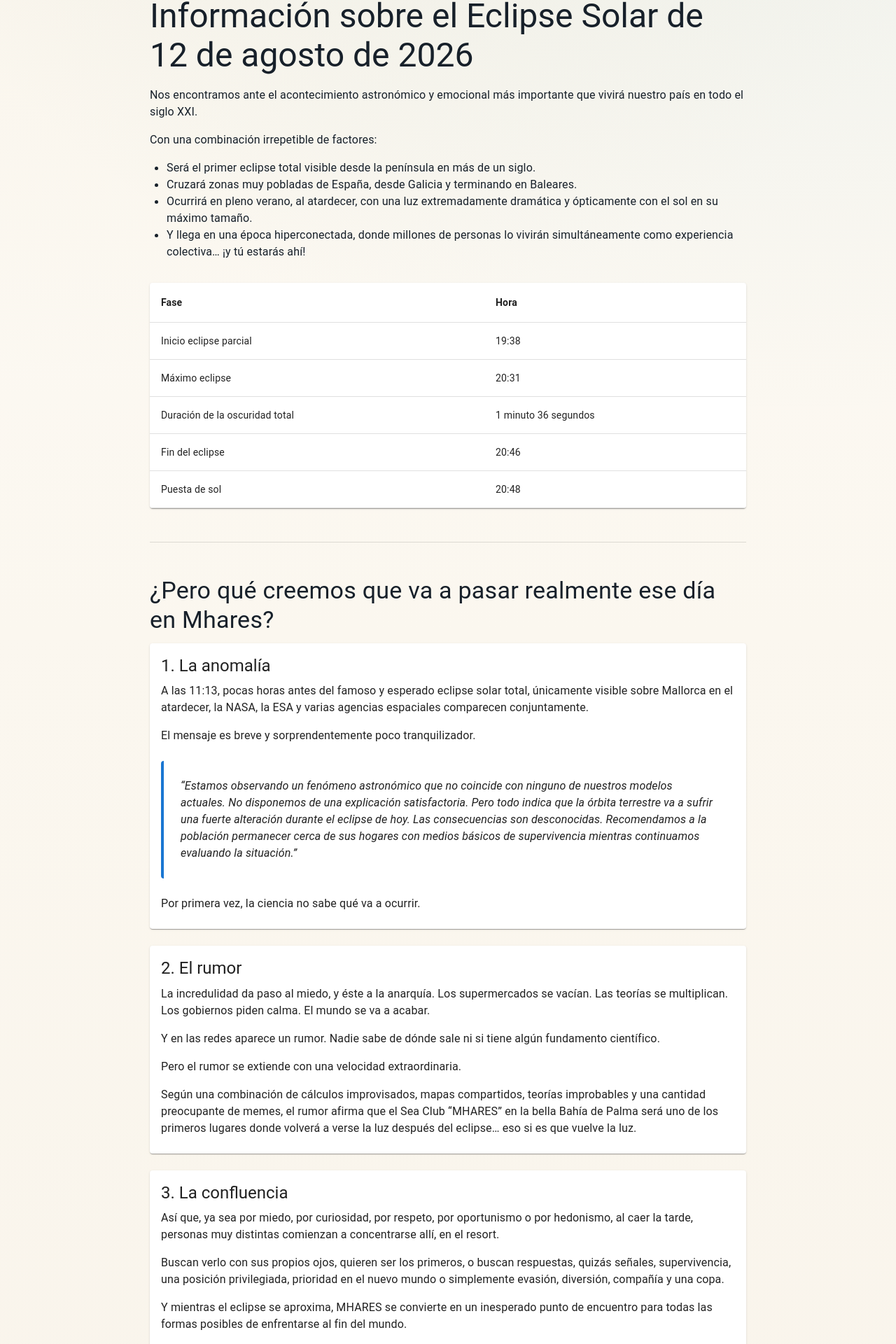
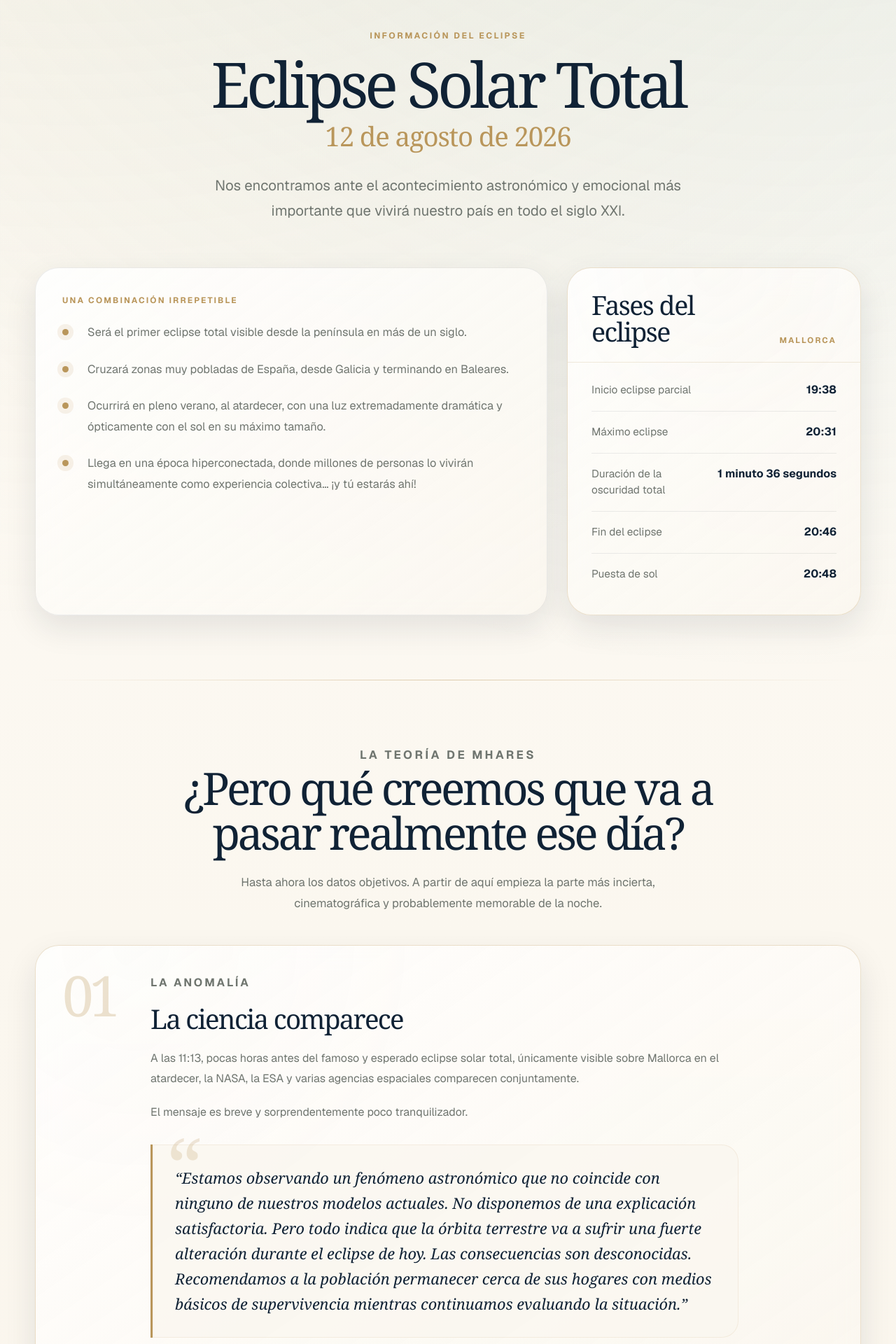
Before and after one commit to jose149/eclipse, a Next.js app: page / in a window 1280 px wide. Shown: the part 1741-3661 px from the top of the page at 70% size. Built offline with nearby package versions, Linux system fonts and the light colour scheme.

Commit message:
added information

```diff
--- /dev/null
+++ b/src/app/components/information/Information.css
@@ -0,0 +1,388 @@
+.information {
+  width: 100%;
+  padding: 112px 24px;
+  color: var(--color-ink);
+}
+
+.information__inner {
+  width: 100%;
+  max-width: 1180px;
+  margin: 0 auto;
+}
+
+.information__header {
+  max-width: 860px;
+  margin: 0 auto 64px;
+  text-align: center;
+}
+
+.information__eyebrow {
+  margin: 0 0 18px;
+  color: var(--color-champagne);
+  font-size: 0.76rem;
+  font-weight: 700;
+  letter-spacing: 0.2em;
+  text-transform: uppercase;
+}
+
+.information__title {
+  margin: 0;
+  color: var(--color-deep-blue);
+  font-family: Georgia, "Times New Roman", serif;
+  font-size: clamp(3.2rem, 7vw, 6.8rem);
+  font-weight: 400;
+  line-height: 0.95;
+  letter-spacing: -0.06em;
+}
+
+.information__title span {
+  display: block;
+  margin-top: 14px;
+  color: var(--color-champagne);
+  font-size: clamp(1.6rem, 3vw, 2.8rem);
+  letter-spacing: -0.03em;
+}
+
+.information__lead {
+  max-width: 720px;
+  margin: 34px auto 0;
+  color: var(--color-muted);
+  font-size: clamp(1.1rem, 1.6vw, 1.35rem);
+  line-height: 1.75;
+}
+
+.information__overview {
+  display: grid;
+  grid-template-columns: minmax(0, 1.1fr) 420px;
+  gap: 28px;
+  align-items: stretch;
+}
+
+.information__facts-card,
+.information__timeline-card,
+.information__story-card {
+  border: var(--border-soft);
+  border-radius: 34px;
+  background: var(--gradient-surface);
+  box-shadow: var(--shadow-card);
+  backdrop-filter: blur(16px);
+}
+
+.information__facts-card {
+  padding: 38px;
+}
+
+.information__section-label {
+  margin: 0 0 24px;
+  color: var(--color-champagne);
+  font-size: 0.74rem;
+  font-weight: 700;
+  letter-spacing: 0.18em;
+  text-transform: uppercase;
+}
+
+.information__facts {
+  display: grid;
+  gap: 22px;
+  margin: 0;
+  padding: 0;
+  list-style: none;
+}
+
+.information__facts li {
+  display: grid;
+  grid-template-columns: 18px 1fr;
+  gap: 18px;
+  align-items: start;
+}
+
+.information__fact-marker {
+  width: 9px;
+  height: 9px;
+  margin-top: 10px;
+  border-radius: 50%;
+  background: var(--color-champagne);
+  box-shadow: 0 0 0 7px rgba(185, 150, 91, 0.12);
+}
+
+.information__facts p {
+  margin: 0;
+  color: var(--color-muted);
+  font-size: 1.02rem;
+  line-height: 1.85;
+}
+
+.information__timeline-card {
+  overflow: hidden;
+  border: var(--border-champagne);
+  background:
+    linear-gradient(145deg, rgba(255, 255, 255, 0.86), rgba(251, 247, 239, 0.76)),
+    radial-gradient(circle at 50% 0%, rgba(185, 150, 91, 0.16), transparent 42%);
+}
+
+.information__timeline-header {
+  display: flex;
+  align-items: flex-end;
+  justify-content: space-between;
+  gap: 18px;
+  padding: 34px 34px 24px;
+  border-bottom: 1px solid rgba(185, 150, 91, 0.2);
+}
+
+.information__timeline-header p {
+  margin: 0;
+  color: var(--color-deep-blue);
+  font-family: Georgia, "Times New Roman", serif;
+  font-size: 2.35rem;
+  line-height: 1;
+  letter-spacing: -0.04em;
+}
+
+.information__timeline-header span {
+  color: var(--color-champagne);
+  font-size: 0.72rem;
+  font-weight: 700;
+  letter-spacing: 0.18em;
+  text-transform: uppercase;
+}
+
+.information__timeline {
+  padding: 10px 34px 28px;
+}
+
+.information__timeline-row {
+  display: grid;
+  grid-template-columns: 1fr auto;
+  gap: 18px;
+  align-items: baseline;
+  padding: 18px 0;
+  border-bottom: 1px solid rgba(23, 32, 42, 0.08);
+}
+
+.information__timeline-row:last-child {
+  border-bottom: 0;
+}
+
+.information__timeline-row span {
+  color: var(--color-muted);
+  font-size: 0.96rem;
+  line-height: 1.5;
+}
+
+.information__timeline-row strong {
+  color: var(--color-deep-blue);
+  font-size: 1rem;
+  font-weight: 700;
+  white-space: nowrap;
+}
+
+.information__divider {
+  width: 100%;
+  height: 1px;
+  margin: 92px 0;
+  background: linear-gradient(
+    90deg,
+    transparent,
+    rgba(185, 150, 91, 0.45),
+    transparent
+  );
+}
+
+.information__story-header {
+  max-width: 820px;
+  margin: 0 auto 44px;
+  text-align: center;
+}
+
+.information__story-header h3 {
+  margin: 0;
+  color: var(--color-deep-blue);
+  font-family: Georgia, "Times New Roman", serif;
+  font-size: clamp(2.6rem, 5vw, 4.8rem);
+  font-weight: 400;
+  line-height: 1;
+  letter-spacing: -0.055em;
+}
+
+.information__story-header p {
+  max-width: 700px;
+  margin: 24px auto 0;
+  color: var(--color-muted);
+  font-size: 1.04rem;
+  line-height: 1.8;
+}
+
+.information__story-grid {
+  display: grid;
+  gap: 26px;
+}
+
+.information__story-card {
+  position: relative;
+  display: grid;
+  grid-template-columns: 110px 1fr;
+  gap: 16px;
+  padding: 38px;
+  overflow: hidden;
+}
+
+.information__story-card--featured {
+  border: var(--border-champagne);
+  background:
+    linear-gradient(145deg, rgba(255, 255, 255, 0.9), rgba(251, 247, 239, 0.78)),
+    radial-gradient(circle at 12% 0%, rgba(185, 150, 91, 0.18), transparent 34%);
+}
+
+.information__card-number {
+  color: rgba(185, 150, 91, 0.28);
+  font-family: Georgia, "Times New Roman", serif;
+  font-size: 5rem;
+  line-height: 0.8;
+  letter-spacing: -0.08em;
+}
+
+.information__card-content {
+  max-width: 840px;
+}
+
+.information__card-content h4 {
+  margin: 0 0 22px;
+  color: var(--color-deep-blue);
+  font-family: Georgia, "Times New Roman", serif;
+  font-size: clamp(2rem, 3vw, 3.2rem);
+  font-weight: 400;
+  line-height: 1;
+  letter-spacing: -0.045em;
+}
+
+.information__card-content p {
+  margin: 0 0 18px;
+  color: var(--color-muted);
+  font-size: 1rem;
+  line-height: 1.85;
+}
+
+.information__card-content p:last-child {
+  margin-bottom: 0;
+}
+
+.information__quote {
+  position: relative;
+  margin: 32px 0;
+  padding: 30px 32px;
+  border-left: 3px solid var(--color-champagne);
+  border-radius: 0 24px 24px 0;
+  background: rgba(251, 247, 239, 0.8);
+  box-shadow: inset 0 0 0 1px rgba(185, 150, 91, 0.12);
+}
+
+.information__quote::before {
+  content: "“";
+  position: absolute;
+  top: -28px;
+  left: 20px;
+  color: rgba(185, 150, 91, 0.22);
+  font-family: Georgia, "Times New Roman", serif;
+  font-size: 7rem;
+  line-height: 1;
+}
+
+.information__quote p {
+  position: relative;
+  margin: 0;
+  color: var(--color-deep-blue);
+  font-family: Georgia, "Times New Roman", serif;
+  font-size: clamp(1.14rem, 1.7vw, 1.36rem);
+  font-style: italic;
+  line-height: 1.65;
+}
+
+/* Responsive */
+
+@media (max-width: 980px) {
+  .information {
+    padding: 88px 22px;
+  }
+
+  .information__overview {
+    grid-template-columns: 1fr;
+  }
+
+  .information__story-card {
+    grid-template-columns: 80px 1fr;
+    padding: 32px;
+  }
+
+  .information__card-number {
+    font-size: 4rem;
+  }
+}
+
+@media (max-width: 640px) {
+  .information {
+    padding: 72px 18px;
+  }
+
+  .information__header {
+    margin-bottom: 42px;
+    text-align: left;
+  }
+
+  .information__lead {
+    margin-left: 0;
+    margin-right: 0;
+  }
+
+  .information__facts-card,
+  .information__timeline-card,
+  .information__story-card {
+    border-radius: 26px;
+  }
+
+  .information__facts-card,
+  .information__story-card {
+    padding: 26px;
+  }
+
+  .information__timeline-header {
+    align-items: flex-start;
+    flex-direction: column;
+    padding: 28px 26px 22px;
+  }
+
+  .information__timeline {
+    padding: 8px 26px 24px;
+  }
+
+  .information__timeline-row {
+    grid-template-columns: 1fr;
+    gap: 6px;
+  }
+
+  .information__divider {
+    margin: 68px 0;
+  }
+
+  .information__story-header {
+    text-align: left;
+  }
+
+  .information__story-grid {
+    gap: 20px;
+  }
+
+  .information__story-card {
+    grid-template-columns: 1fr;
+    gap: 10px;
+  }
+
+  .information__card-number {
+    font-size: 3.2rem;
+  }
+
+  .information__quote {
+    margin: 26px 0;
+    padding: 26px 24px;
+    border-radius: 0 20px 20px 0;
+  }
+}
--- a/src/app/components/information/Information.tsx
+++ b/src/app/components/information/Information.tsx
@@ -1,18 +1,4 @@
-import {
-  Box,
-  Card,
-  CardContent,
-  Container,
-  Divider,
-  Paper,
-  Table,
-  TableBody,
-  TableCell,
-  TableContainer,
-  TableHead,
-  TableRow,
-  Typography,
-} from "@mui/material";
+import "./Information.css";
 
 const eclipseTimeline = [
   { phase: "Inicio eclipse parcial", time: "19:38" },
@@ -22,119 +8,99 @@ const eclipseTimeline = [
   { phase: "Puesta de sol", time: "20:48" },
 ];
 
+const eclipseFacts = [
+  "Será el primer eclipse total visible desde la península en más de un siglo.",
+  "Cruzará zonas muy pobladas de España, desde Galicia y terminando en Baleares.",
+  "Ocurrirá en pleno verano, al atardecer, con una luz extremadamente dramática y ópticamente con el sol en su máximo tamaño.",
+  "Llega en una época hiperconectada, donde millones de personas lo vivirán simultáneamente como experiencia colectiva… ¡y tú estarás ahí!",
+];
+
 export default function Information() {
   return (
-    <Box component="section" id="eclipse-info" sx={{ py: 8 }}>
-      <Container maxWidth="md">
+    <section id="eclipse-info" className="information">
+      <div className="information__inner">
+        <div className="information__header">
+          <p className="information__eyebrow">Información del eclipse</p>
 
-        <Typography variant="h3" component="h2" gutterBottom>
-          Información sobre el Eclipse Solar de 12 de agosto de 2026
-        </Typography>
+          <h2 className="information__title">
+            Eclipse Solar Total
+            <span>12 de agosto de 2026</span>
+          </h2>
 
-        <Typography variant="body1" component="p" sx={{ mb: 2 }}>
-          Nos encontramos ante el acontecimiento astronómico y emocional más
-          importante que vivirá nuestro país en todo el siglo XXI.
-        </Typography>
+          <p className="information__lead">
+            Nos encontramos ante el acontecimiento astronómico y emocional más
+            importante que vivirá nuestro país en todo el siglo XXI.
+          </p>
+        </div>
 
-        <Typography variant="body1" component="p" sx={{ mb: 2 }}>
-          Con una combinación irrepetible de factores:
-        </Typography>
+        <div className="information__overview">
+          <article className="information__facts-card">
+            <p className="information__section-label">
+              Una combinación irrepetible
+            </p>
 
-        <Box component="ul" sx={{ pl: 3, mb: 4 }}>
-          <li>
-            <Typography variant="body1" component="span">
-              Será el primer eclipse total visible desde la península en más de
-              un siglo.
-            </Typography>
-          </li>
+            <ul className="information__facts">
+              {eclipseFacts.map((fact) => (
+                <li key={fact}>
+                  <span className="information__fact-marker" />
+                  <p>{fact}</p>
+                </li>
+              ))}
+            </ul>
+          </article>
 
-          <li>
-            <Typography variant="body1" component="span">
-              Cruzará zonas muy pobladas de España, desde Galicia y terminando
-              en Baleares.
-            </Typography>
-          </li>
+          <aside className="information__timeline-card">
+            <div className="information__timeline-header">
+              <p>Fases del eclipse</p>
+              <span>Mallorca</span>
+            </div>
 
-          <li>
-            <Typography variant="body1" component="span">
-              Ocurrirá en pleno verano, al atardecer, con una luz
-              extremadamente dramática y ópticamente con el sol en su máximo
-              tamaño.
-            </Typography>
-          </li>
+            <div className="information__timeline">
+              {eclipseTimeline.map((item) => (
+                <div className="information__timeline-row" key={item.phase}>
+                  <span>{item.phase}</span>
+                  <strong>{item.time}</strong>
+                </div>
+              ))}
+            </div>
+          </aside>
+        </div>
 
-          <li>
-            <Typography variant="body1" component="span">
-              Y llega en una época hiperconectada, donde millones de personas lo
-              vivirán simultáneamente como experiencia colectiva… ¡y tú estarás
-              ahí!
-            </Typography>
-          </li>
-        </Box>
+        <div className="information__divider" />
 
-        <TableContainer component={Paper} sx={{ mb: 6 }}>
-          <Table>
-            <TableHead>
-              <TableRow>
-                <TableCell>
-                  <strong>Fase</strong>
-                </TableCell>
-                <TableCell>
-                  <strong>Hora</strong>
-                </TableCell>
-              </TableRow>
-            </TableHead>
+        <div className="information__story-header">
+          <p className="information__eyebrow">La teoría de Mhares</p>
 
-            <TableBody>
-              {eclipseTimeline.map((item) => (
-                <TableRow key={item.phase}>
-                  <TableCell>{item.phase}</TableCell>
-                  <TableCell>{item.time}</TableCell>
-                </TableRow>
-              ))}
-            </TableBody>
-          </Table>
-        </TableContainer>
+          <h3>¿Pero qué creemos que va a pasar realmente ese día?</h3>
 
-        <Divider sx={{ my: 6 }} />
+          <p>
+            Hasta ahora los datos objetivos. A partir de aquí empieza la parte
+            más incierta, cinematográfica y probablemente memorable de la noche.
+          </p>
+        </div>
 
-        <Typography variant="h4" component="h2" gutterBottom>
-          ¿Pero qué creemos que va a pasar realmente ese día en Mhares?
-        </Typography>
+        <div className="information__story-grid">
+          <article className="information__story-card information__story-card--featured">
+            <div className="information__card-number">01</div>
 
-        <Box sx={{ display: "grid", gap: 3 }}>
-          <Card>
-            <CardContent>
-              <Typography variant="h5" component="h3" gutterBottom>
-                1. La anomalía
-              </Typography>
+            <div className="information__card-content">
+              <p className="information__section-label">La anomalía</p>
 
-              <Typography variant="body1" component="p" sx={{ mb: 2 }}>
+              <h4>La ciencia comparece</h4>
+
+              <p>
                 A las 11:13, pocas horas antes del famoso y esperado eclipse
                 solar total, únicamente visible sobre Mallorca en el atardecer,
                 la NASA, la ESA y varias agencias espaciales comparecen
                 conjuntamente.
-              </Typography>
+              </p>
 
-              <Typography variant="body1" component="p" sx={{ mb: 2 }}>
+              <p>
                 El mensaje es breve y sorprendentemente poco tranquilizador.
-              </Typography>
+              </p>
 
-              <Paper
-                elevation={0}
-                sx={{
-                  p: 3,
-                  my: 3,
-                  borderLeft: "4px solid",
-                  borderColor: "primary.main",
-                  bgcolor: "rgba(255, 255, 255, 0.04)",
-                }}
-              >
-                <Typography
-                  variant="body1"
-                  component="blockquote"
-                  sx={{ fontStyle: "italic", m: 0 }}
-                >
+              <blockquote className="information__quote">
+                <p>
                   “Estamos observando un fenómeno astronómico que no coincide
                   con ninguno de nuestros modelos actuales. No disponemos de una
                   explicación satisfactoria. Pero todo indica que la órbita
@@ -142,79 +108,80 @@ export default function Information() {
                   de hoy. Las consecuencias son desconocidas. Recomendamos a la
                   población permanecer cerca de sus hogares con medios básicos de
                   supervivencia mientras continuamos evaluando la situación.”
-                </Typography>
-              </Paper>
+                </p>
+              </blockquote>
 
-              <Typography variant="body1" component="p">
+              <p>
                 Por primera vez, la ciencia no sabe qué va a ocurrir.
-              </Typography>
-            </CardContent>
-          </Card>
+              </p>
+            </div>
+          </article>
 
-          <Card>
-            <CardContent>
-              <Typography variant="h5" component="h3" gutterBottom>
-                2. El rumor
-              </Typography>
+          <article className="information__story-card">
+            <div className="information__card-number">02</div>
 
-              <Typography variant="body1" component="p" sx={{ mb: 2 }}>
+            <div className="information__card-content">
+              <p className="information__section-label">El rumor</p>
+
+              <h4>Todo empieza a circular</h4>
+
+              <p>
                 La incredulidad da paso al miedo, y éste a la anarquía. Los
                 supermercados se vacían. Las teorías se multiplican. Los
                 gobiernos piden calma. El mundo se va a acabar.
-              </Typography>
+              </p>
 
-              <Typography variant="body1" component="p" sx={{ mb: 2 }}>
+              <p>
                 Y en las redes aparece un rumor. Nadie sabe de dónde sale ni si
-                tiene algún fundamento científico.
-              </Typography>
+                tiene algún fundamento científico. Pero el rumor se extiende con
+                una velocidad extraordinaria.
+              </p>
 
-              <Typography variant="body1" component="p" sx={{ mb: 2 }}>
-                Pero el rumor se extiende con una velocidad extraordinaria.
-              </Typography>
-
-              <Typography variant="body1" component="p">
+              <p>
                 Según una combinación de cálculos improvisados, mapas
                 compartidos, teorías improbables y una cantidad preocupante de
-                memes, el rumor afirma que el Sea Club “MHARES” en la bella Bahía
-                de Palma será uno de los primeros lugares donde volverá a verse
-                la luz después del eclipse… eso si es que vuelve la luz.
-              </Typography>
-            </CardContent>
-          </Card>
+                memes, el rumor afirma que el Sea Club “MHARES” en la bella
+                Bahía de Palma será uno de los primeros lugares donde volverá a
+                verse la luz después del eclipse… eso si es que vuelve la luz.
+              </p>
+            </div>
+          </article>
 
-          <Card>
-            <CardContent>
-              <Typography variant="h5" component="h3" gutterBottom>
-                3. La confluencia
-              </Typography>
+          <article className="information__story-card">
+            <div className="information__card-number">03</div>
 
-              <Typography variant="body1" component="p" sx={{ mb: 2 }}>
+            <div className="information__card-content">
+              <p className="information__section-label">La confluencia</p>
+
+              <h4>Todos los caminos llevan al resort</h4>
+
+              <p>
                 Así que, ya sea por miedo, por curiosidad, por respeto, por
                 oportunismo o por hedonismo, al caer la tarde, personas muy
                 distintas comienzan a concentrarse allí, en el resort.
-              </Typography>
+              </p>
 
-              <Typography variant="body1" component="p" sx={{ mb: 2 }}>
+              <p>
                 Buscan verlo con sus propios ojos, quieren ser los primeros, o
                 buscan respuestas, quizás señales, supervivencia, una posición
                 privilegiada, prioridad en el nuevo mundo o simplemente evasión,
                 diversión, compañía y una copa.
-              </Typography>
+              </p>
 
-              <Typography variant="body1" component="p" sx={{ mb: 2 }}>
+              <p>
                 Y mientras el eclipse se aproxima, MHARES se convierte en un
                 inesperado punto de encuentro para todas las formas posibles de
                 enfrentarse al fin del mundo.
-              </Typography>
+              </p>
 
-              <Typography variant="body1" component="p">
+              <p>
                 Tú, que tienes motivos de peso, decides también que no puedes
                 faltar.
-              </Typography>
-            </CardContent>
-          </Card>
-        </Box>
-      </Container>
-    </Box>
+              </p>
+            </div>
+          </article>
+        </div>
+      </div>
+    </section>
   );
 }
```
